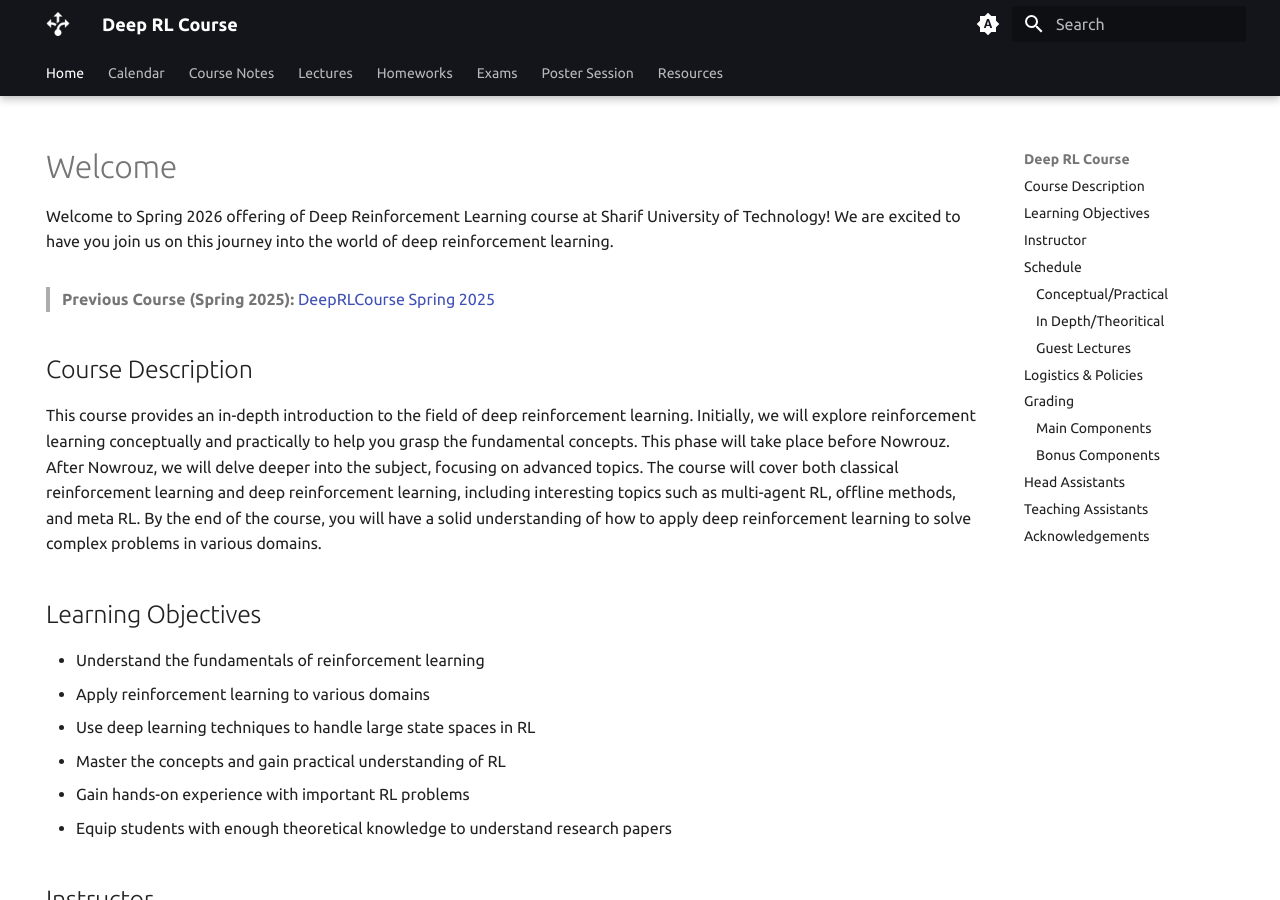
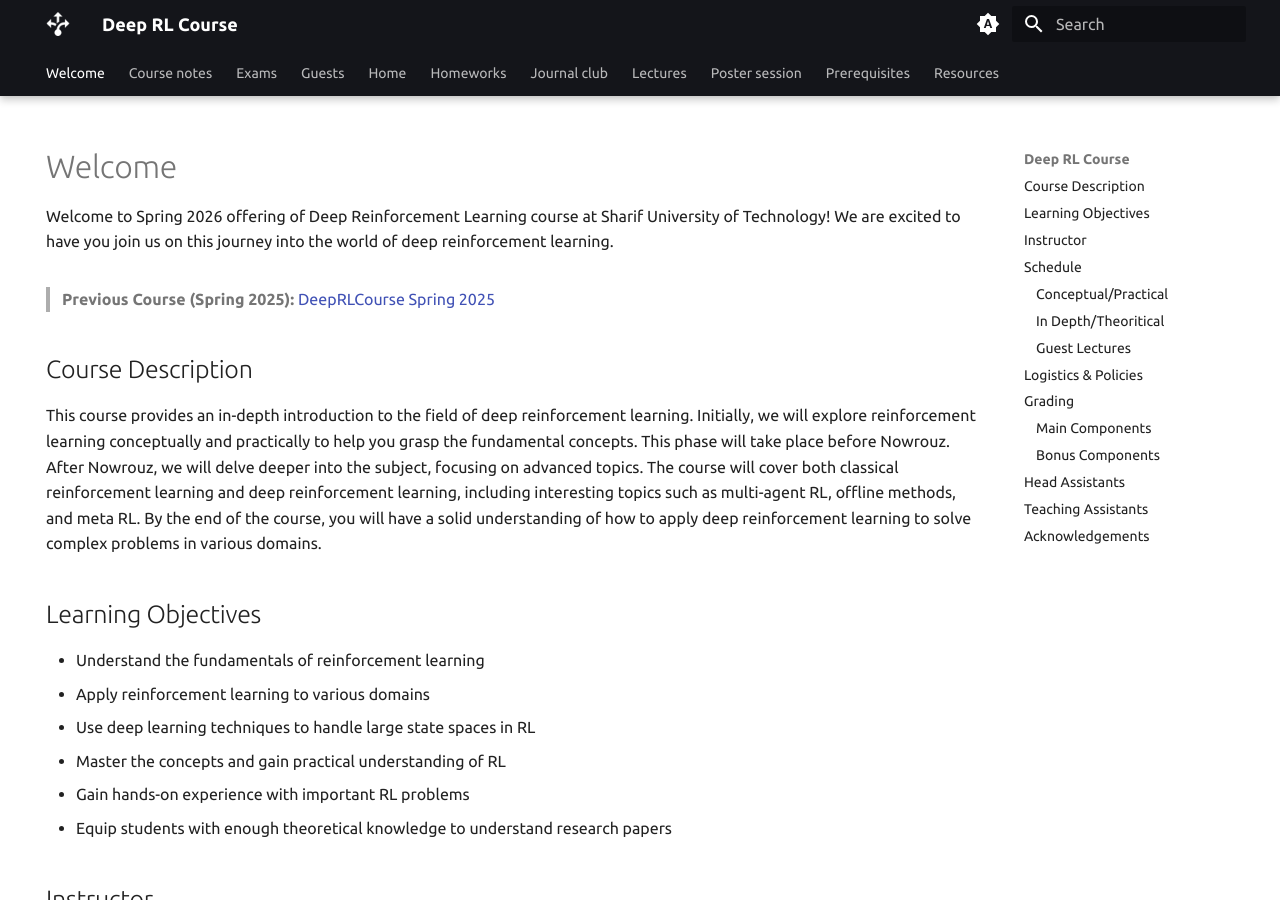
Before and after one commit to deeprl2026/deeprl2026.github.io, an MkDocs documentation site: the page built from docs/index.md, in a window 1280 px wide and 900 px high. Built offline with MkDocs 1.6.1 and Material for MkDocs 9.7.7, drawn with Linux system fonts in a browser that asks for light colours; some web fonts are replaced; some of the changed lines change nothing that is shown.

Commit message:
Update mkdocs.yml

```diff
--- a/mkdocs.yml
+++ b/mkdocs.yml
@@ -95,65 +95,65 @@ extra:
 
 copyright: Made with ❤️ in Robust and Interpretable Machine Learning Lab
 
-nav:
-  - Home:
-    - index.md
-  - Calendar:
-    - home/calender.md
-  - Course Notes:
-    - Conceptual Overview of RL:
-      - course_notes/intro-to-rl.md
-      - course_notes/value-based.md
-      - course_notes/policy-based.md
-      - course_notes/advanced.md
-      - course_notes/model-based.md
-      - course_notes/bandits.md
-  - Lectures:
-    - lectures/week1.md
-    - lectures/week2.md
-    - lectures/week3.md
-    - lectures/week4.md
-    - lectures/week5.md
-    - lectures/week6.md
-    - lectures/week7.md
-    - lectures/week8.md
-    - lectures/week9.md
-    - lectures/week10.md
-    - lectures/week11.md
-    - lectures/week12.md
-    - lectures/week13.md
-    - lectures/week14.md
-    # - lectures/week15.md
-  - Homeworks:
-    - homeworks/week1.md
-    - homeworks/week2.md
-    - homeworks/week3.md
-    - homeworks/week4.md
-    - homeworks/week5.md
-    - homeworks/week6.md
-    - homeworks/week7.md
-    - homeworks/week8.md
-    - homeworks/week9.md
-    - homeworks/week10.md
-    - homeworks/week11.md
-    - homeworks/week12.md
-    - homeworks/week13.md
-    - homeworks/week14.md
-    - homeworks/index.md
-  - Exams:
-    - exams/midterm.md
-    - exams/final.md
-    - exams/index.md
-  # - Journal Club:
-  #   - journal_club/index.md
-  - Poster Session:
-    - Spring 2025:
-      - poster_session/sp25.md
-      - poster_session/index.md
-    - Spring 2024:
-      - poster_session/sp24.md
-  - Resources:
-    - resources/index.md
+# nav:
+#   - Home:
+#     - index.md
+#   - Calendar:
+#     - home/calender.md
+#   - Course Notes:
+#     - Conceptual Overview of RL:
+#       - course_notes/intro-to-rl.md
+#       - course_notes/value-based.md
+#       - course_notes/policy-based.md
+#       - course_notes/advanced.md
+#       - course_notes/model-based.md
+#       - course_notes/bandits.md
+#   - Lectures:
+#     - lectures/week1.md
+#     - lectures/week2.md
+#     - lectures/week3.md
+#     - lectures/week4.md
+#     - lectures/week5.md
+#     - lectures/week6.md
+#     - lectures/week7.md
+#     - lectures/week8.md
+#     - lectures/week9.md
+#     - lectures/week10.md
+#     - lectures/week11.md
+#     - lectures/week12.md
+#     - lectures/week13.md
+#     - lectures/week14.md
+#     # - lectures/week15.md
+#   - Homeworks:
+#     - homeworks/week1.md
+#     - homeworks/week2.md
+#     - homeworks/week3.md
+#     - homeworks/week4.md
+#     - homeworks/week5.md
+#     - homeworks/week6.md
+#     - homeworks/week7.md
+#     - homeworks/week8.md
+#     - homeworks/week9.md
+#     - homeworks/week10.md
+#     - homeworks/week11.md
+#     - homeworks/week12.md
+#     - homeworks/week13.md
+#     - homeworks/week14.md
+#     - homeworks/index.md
+#   - Exams:
+#     - exams/midterm.md
+#     - exams/final.md
+#     - exams/index.md
+#   # - Journal Club:
+#   #   - journal_club/index.md
+#   - Poster Session:
+#     - Spring 2025:
+#       - poster_session/sp25.md
+#       - poster_session/index.md
+#     - Spring 2024:
+#       - poster_session/sp24.md
+#   - Resources:
+#     - resources/index.md
 
 extra_css:
   - stylesheets/extra.css
@@ -196,4 +196,5 @@ markdown_extensions:
   - abbr
   - extra
   - admonition
+
   - pymdownx.details
```
